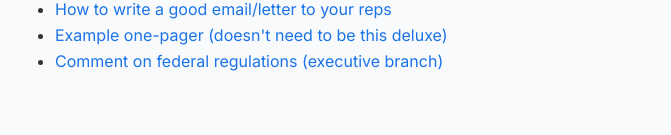
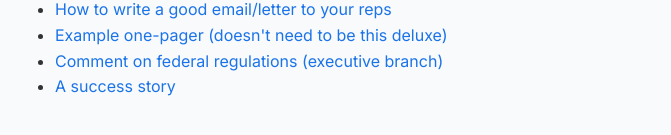
Before and after one commit to vlahm/govt_outreach_workshop, a plain HTML site: page index.html in a window 1280 px wide. Shown: the part 827-962 px from the top of the page, without its empty margins (209-880 px from the left). Before the commit the page ends 941 px from the top, so only its background shows below. Drawn offline with Linux system fonts and the light colour scheme.

Commit message:
LWV vs. Utah State Legislature

```diff
--- a/index.html
+++ b/index.html
@@ -77,6 +77,7 @@
       <li><a href="https://growtheflowutah.org/write-legislators/">How to write a good email/letter to your reps</a></li>
       <li><a href="https://growtheflowutah.org/gsl-facts/">Example one-pager (doesn't need to be this deluxe)</a></li>
       <li><a href="https://www.federalregister.gov/">Comment on federal regulations (executive branch)</a></li>
+      <li><a href="https://www.lwv.org/legal-center/lwv-utah-v-utah-state-legislature">A success story</a></li>
     </ul>
   </div>
 
```
